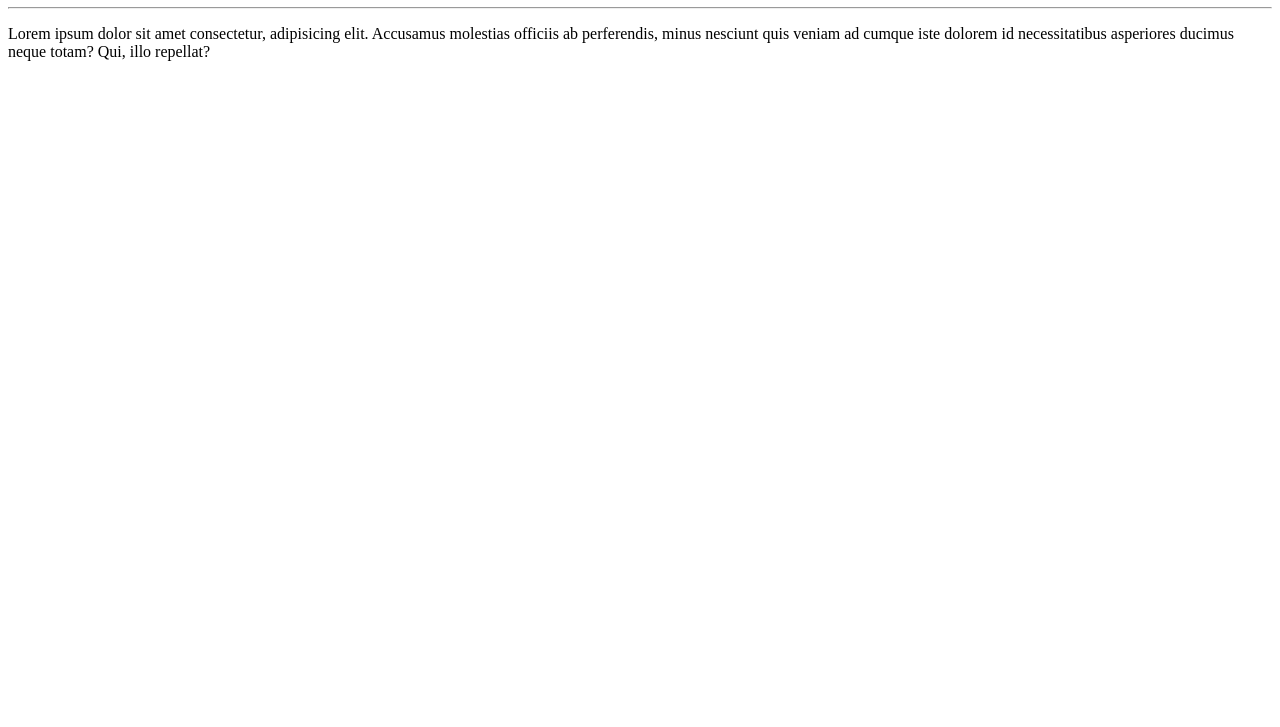
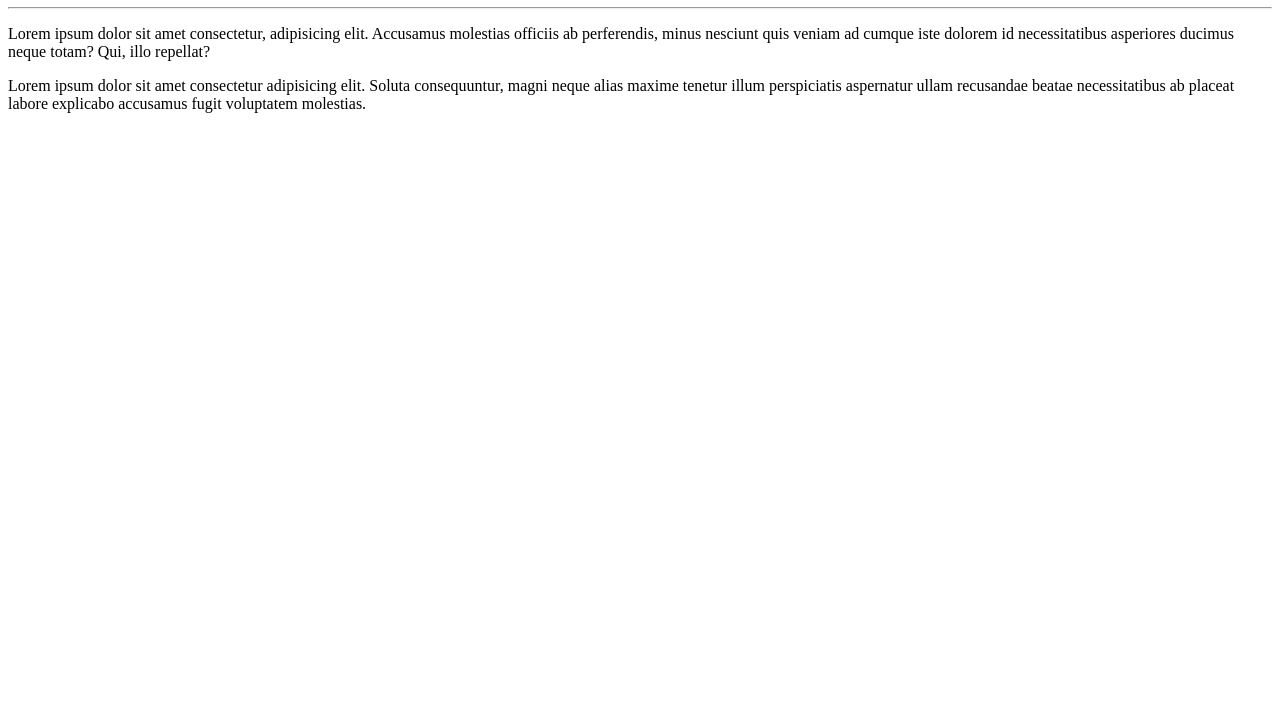
Before and after one commit to ericgoes7/Ola-Mundo, a plain HTML site: page site-exemplo/index.html in a window 1280 px wide. Shown: the part 73-800 px from the top of the page. Drawn offline with Linux system fonts and the light colour scheme.

Commit message:
Adicionei um paragrafo

```diff
--- a/site-exemplo/index.html
+++ b/site-exemplo/index.html
@@ -9,5 +9,6 @@
     <h1> Olá, mundo</h1>
     <hr>
     <p>Lorem ipsum dolor sit amet consectetur, adipisicing elit. Accusamus molestias officiis ab perferendis, minus nesciunt quis veniam ad cumque iste dolorem id necessitatibus asperiores ducimus neque totam? Qui, illo repellat?</p>
+    <p>Lorem ipsum dolor sit amet consectetur adipisicing elit. Soluta consequuntur, magni neque alias maxime tenetur illum perspiciatis aspernatur ullam recusandae beatae necessitatibus ab placeat labore explicabo accusamus fugit voluptatem molestias.</p>
 </body>
 </html>
```
